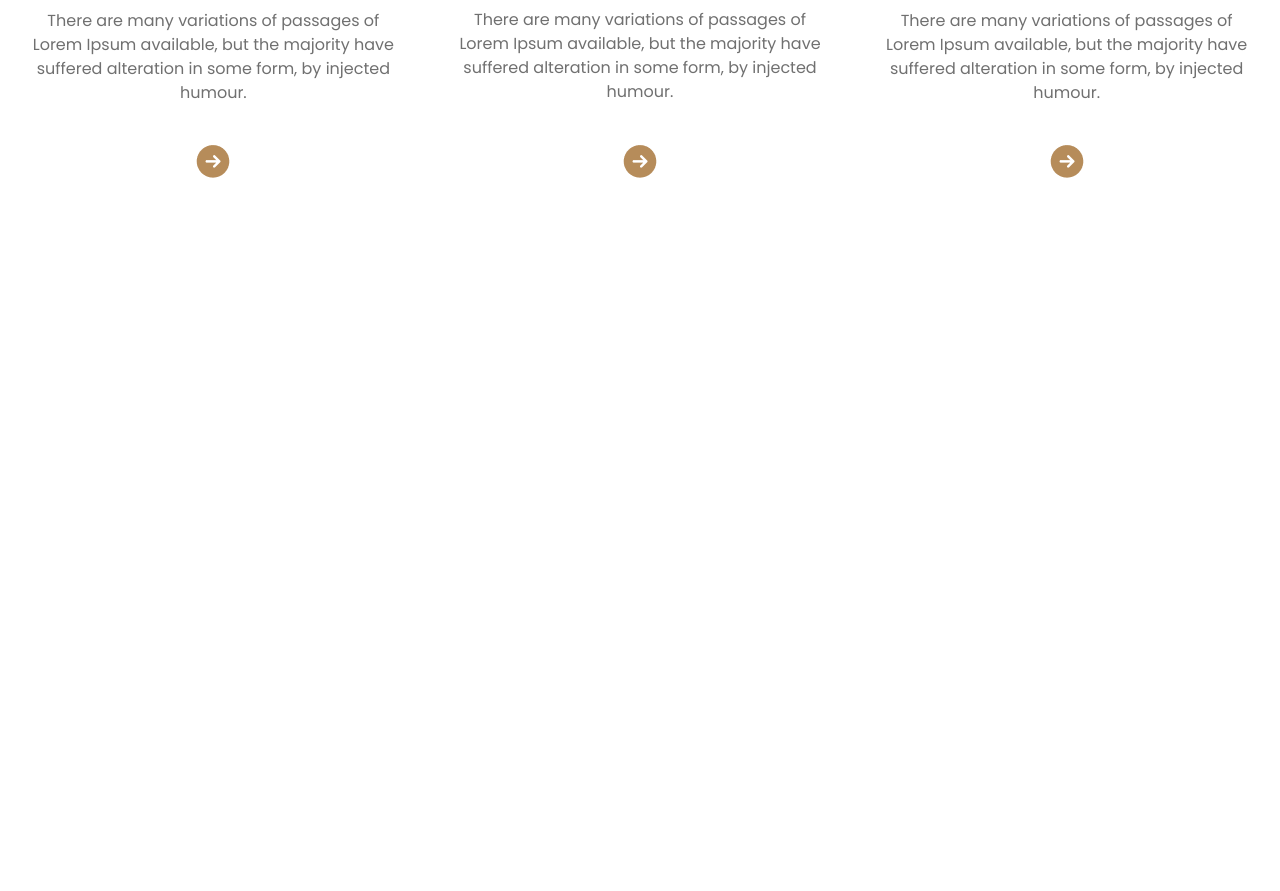
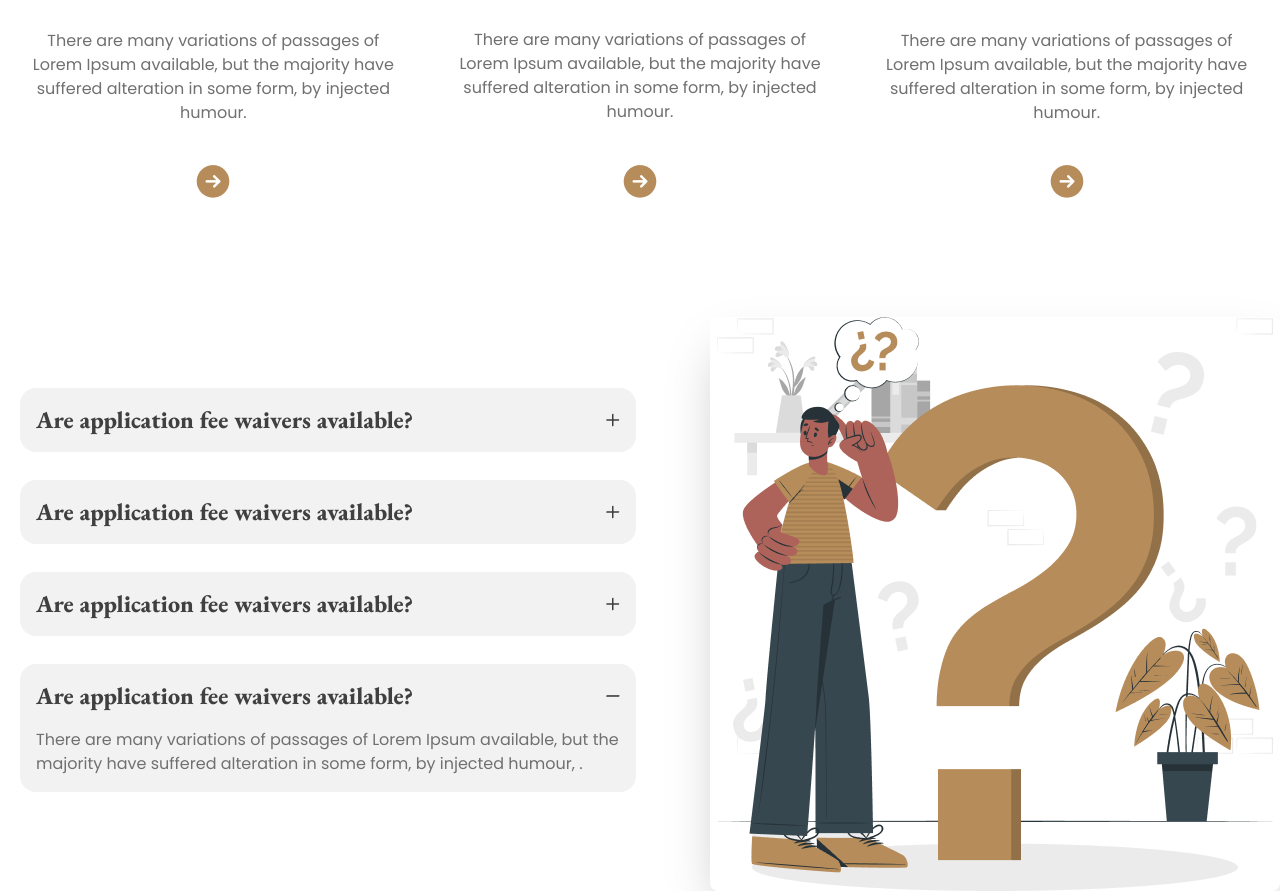
Before and after one commit to MdMahadiHasan11/legal-solution, a plain HTML site: page index.html in a window 1280 px wide. Shown: the part 1733-2624 px from the top of the page. Before the commit the page ends 2030 px from the top, so only its background shows below. Drawn offline with nearby package versions, Linux system fonts and the light colour scheme.

Commit message:
complete FAQ section

```diff
--- a/index.html
+++ b/index.html
@@ -131,7 +131,7 @@
         <!--legal practice area section  -->
         <div class="my-20">
             <!-- text container -->
-            <div class="text-center">
+            <div class="text-center mb-5">
                 <h3 class="eb text-4xl font-extrabold text-header-gray">The Legal Practice Area</h3>
                 <p class="poppins text-text-gray mt-6 lg:w-4/5 px-4 mx-auto">
                     There are many variations of passages of Lorem Ipsum available, but the majority have suffered
@@ -247,6 +247,71 @@
         </div>
 
         <!-- FAQ -->
+        <div>
+            <div class="">
+                <div class="flex lg:flex-row-reverse flex-col-reverse lg:justify-between gap-2" >
+                    <!-- faq image -->
+                    <div class="flex-1 flex lg:justify-end justify-center">
+                        <img src="images/faq.png" class=" rounded-lg shadow-2xl" />
+                    </div>
+
+                    <!-- accordion -->
+                    <div class="flex-1 lg:px-5 px-3 flex flex-col justify-center items-center">
+                        <!-- first question -->
+                        <div class="collapse collapse-plus bg-base-200 mb-7">
+                            <input type="radio" name="my-accordion-3" checked="checked" />
+                            <div class="collapse-title text-2xl font-extrabold eb text-header-gray">
+                                Are application fee waivers available?
+                            </div>
+                            <div class="collapse-content">
+                                <p class="poppins text-text-gray">There are many variations of passages of Lorem Ipsum
+                                    available, but the majority have suffered alteration in some form, by injected
+                                    humour, . </p>
+                            </div>
+                        </div>
+
+                        <!-- second question -->
+                        <div class="collapse collapse-plus bg-base-200 mb-7">
+                            <input type="radio" name="my-accordion-3" checked="checked" />
+                            <div class="collapse-title text-2xl font-extrabold eb text-header-gray">
+                                Are application fee waivers available?
+                            </div>
+                            <div class="collapse-content">
+                                <p class="poppins text-text-gray">There are many variations of passages of Lorem Ipsum
+                                    available, but the majority have suffered alteration in some form, by injected
+                                    humour, . </p>
+                            </div>
+                        </div>
+
+                        <!-- third question -->
+                        <div class="collapse collapse-plus bg-base-200 mb-7">
+                            <input type="radio" name="my-accordion-3" checked="checked" />
+                            <div class="collapse-title text-2xl font-extrabold eb text-header-gray">
+                                Are application fee waivers available?
+                            </div>
+                            <div class="collapse-content">
+                                <p class="poppins text-text-gray">There are many variations of passages of Lorem Ipsum
+                                    available, but the majority have suffered alteration in some form, by injected
+                                    humour, . </p>
+                            </div>
+                        </div>
+
+                        <!-- fourth question -->
+                        <div class="collapse collapse-plus bg-base-200 mb-7">
+                            <input type="radio" name="my-accordion-3" checked="checked" />
+                            <div class="collapse-title text-2xl font-extrabold eb text-header-gray">
+                                Are application fee waivers available?
+                            </div>
+                            <div class="collapse-content">
+                                <p class="poppins text-text-gray">There are many variations of passages of Lorem Ipsum
+                                    available, but the majority have suffered alteration in some form, by injected
+                                    humour, . </p>
+                            </div>
+                        </div>
+                    </div>
+                </div>
+            </div>
+        </div>
     </main>
 
 </body>
```
